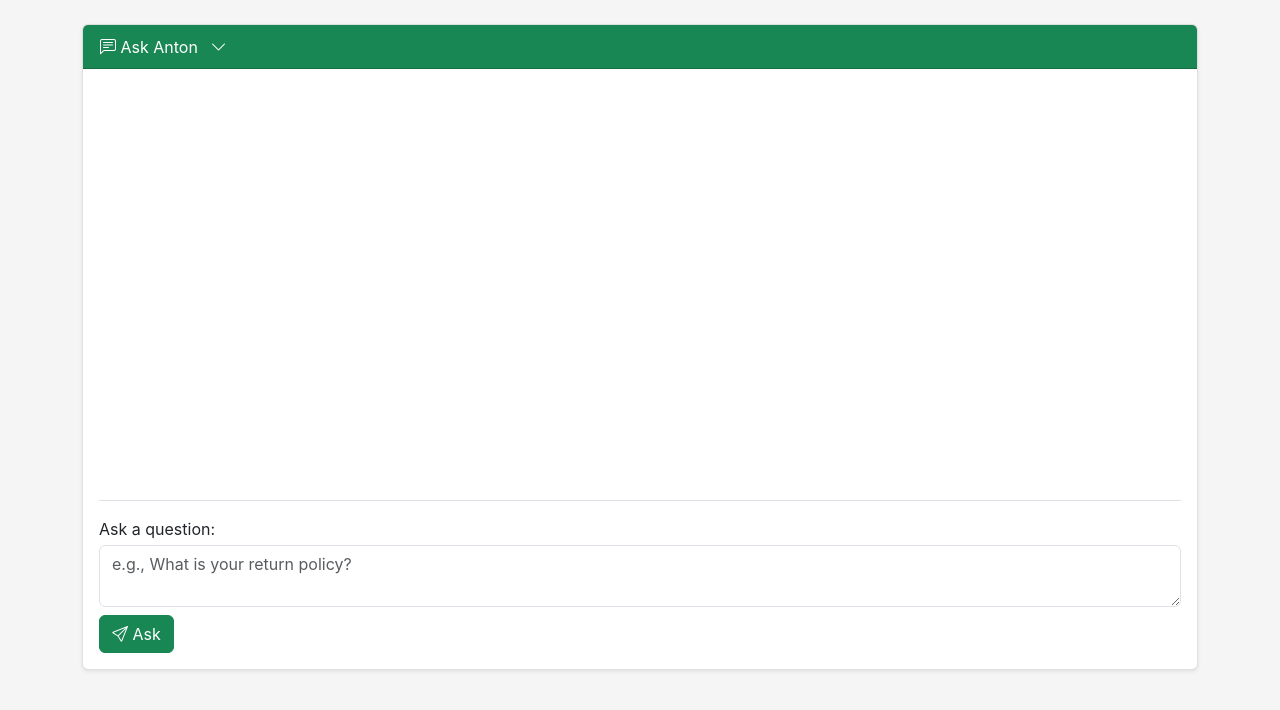
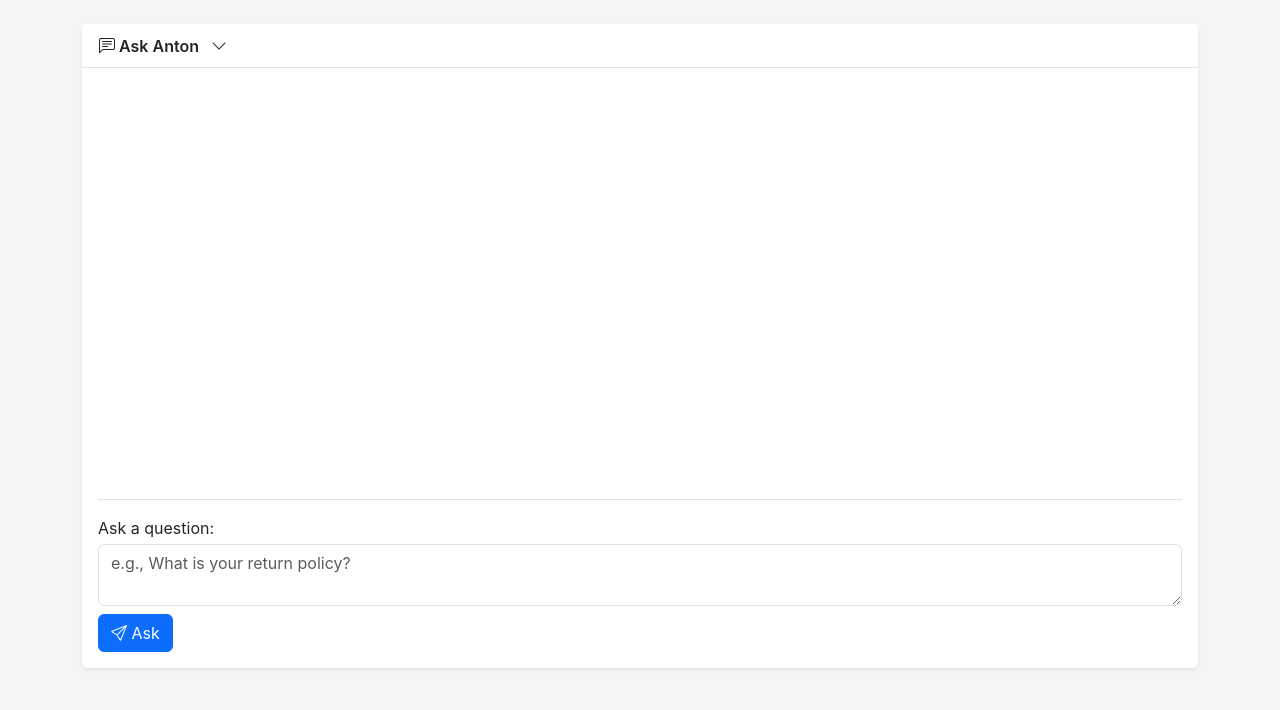
Before and after one commit to evonow/twilio-chatbot, a Flask app: template templates/index.html in a window 1280 px wide. Shown: the part 58-768 px from the top of the page. Run offline with Flask 3, Linux system fonts and the light colour scheme; the template is opened without the code that fills it, so the values that code supplies are empty; parts of the project's set-up code (start-up, migrations or seed data) failed here and were passed over.

Commit message:
Modernize UI with clean, minimal design
- Unified all card headers to white background with subtle borders
- Removed colorful headers (green, blue, yellow, cyan, gray, black)
- Changed all primary action buttons to consistent blue (btn-primary)
- Changed secondary/danger buttons to outline style for cleaner look
- Added modern CSS variables and improved spacing
- Enhanced shadows and border radius for modern feel
- Improved typography with system fonts
- Cleaner upload area with hover effects
- More consistent button styling throughout
- Overall cleaner, more professional appearance

```diff
--- a/templates/index.html
+++ b/templates/index.html
@@ -31,10 +31,10 @@
 
     <div class="container mt-4">
         <!-- Ask Anton (Test Chatbot) -->
-        <div class="card mb-4">
-            <div class="card-header bg-success text-white">
+        <div class="card mb-4 border-0 shadow-sm">
+            <div class="card-header bg-white border-bottom">
                 <h5 class="mb-0">
-                    <button class="btn btn-link text-white text-decoration-none p-0" type="button" data-bs-toggle="collapse" data-bs-target="#testChatbotCollapse" aria-expanded="true" aria-controls="testChatbotCollapse">
+                    <button class="btn btn-link text-dark text-decoration-none p-0 fw-semibold" type="button" data-bs-toggle="collapse" data-bs-target="#testChatbotCollapse" aria-expanded="true" aria-controls="testChatbotCollapse">
                         <i class="bi bi-chat-left-text"></i> Ask Anton
                         <i class="bi bi-chevron-down ms-2"></i>
                     </button>
@@ -64,7 +64,7 @@
                                   placeholder="e.g., What is your return policy?"></textarea>
                     </div>
                     <div class="d-flex justify-content-start">
-                        <button class="btn btn-success" id="queryBtn">
+                        <button class="btn btn-primary" id="queryBtn">
                             <i class="bi bi-send"></i> Ask
                         </button>
                     </div>
@@ -75,10 +75,10 @@
 
         {% if user_role == 'Admin' %}
         <!-- Upload Section -->
-        <div class="card mb-4">
-            <div class="card-header bg-primary text-white">
+        <div class="card mb-4 border-0 shadow-sm">
+            <div class="card-header bg-white border-bottom">
                 <h5 class="mb-0">
-                    <button class="btn btn-link text-white text-decoration-none p-0" type="button" data-bs-toggle="collapse" data-bs-target="#uploadFilesCollapse" aria-expanded="true" aria-controls="uploadFilesCollapse">
+                    <button class="btn btn-link text-dark text-decoration-none p-0 fw-semibold" type="button" data-bs-toggle="collapse" data-bs-target="#uploadFilesCollapse" aria-expanded="true" aria-controls="uploadFilesCollapse">
                         <i class="bi bi-cloud-upload"></i> Upload Files
                         <i class="bi bi-chevron-down ms-2"></i>
                     </button>
@@ -227,10 +227,10 @@
         </div>
 
         <!-- Knowledge Base Management -->
-        <div class="card mb-4">
-            <div class="card-header bg-warning text-dark">
+        <div class="card mb-4 border-0 shadow-sm">
+            <div class="card-header bg-white border-bottom">
                 <h5 class="mb-0">
-                    <button class="btn btn-link text-dark text-decoration-none p-0" type="button" data-bs-toggle="collapse" data-bs-target="#knowledgeBaseCollapse" aria-expanded="true" aria-controls="knowledgeBaseCollapse">
+                    <button class="btn btn-link text-dark text-decoration-none p-0 fw-semibold" type="button" data-bs-toggle="collapse" data-bs-target="#knowledgeBaseCollapse" aria-expanded="true" aria-controls="knowledgeBaseCollapse">
                         <i class="bi bi-database"></i> Knowledge Base
                         <i class="bi bi-chevron-down ms-2"></i>
                     </button>
@@ -240,10 +240,10 @@
             <div class="card-body">
                 <div id="kbInfo" class="mb-3"></div>
                 <div class="d-flex gap-2 mb-3">
-                    <button class="btn btn-info" id="analyzeFaqsBtn">
+                    <button class="btn btn-outline-primary" id="analyzeFaqsBtn">
                         <i class="bi bi-graph-up"></i> Analyze FAQs
                     </button>
-                    <button class="btn btn-danger" id="clearKbBtn">
+                    <button class="btn btn-outline-danger" id="clearKbBtn">
                         <i class="bi bi-trash"></i> Clear Knowledge Base
                         <small class="d-block text-muted">⚠️ This cannot be undone!</small>
                     </button>
@@ -282,10 +282,10 @@
         </div>
 
         <!-- GitLab Integration -->
-        <div class="card mb-4">
-            <div class="card-header bg-secondary text-white">
+        <div class="card mb-4 border-0 shadow-sm">
+            <div class="card-header bg-white border-bottom">
                 <h5 class="mb-0">
-                    <button class="btn btn-link text-white text-decoration-none p-0" type="button" data-bs-toggle="collapse" data-bs-target="#gitlabCollapse" aria-expanded="false" aria-controls="gitlabCollapse">
+                    <button class="btn btn-link text-dark text-decoration-none p-0 fw-semibold" type="button" data-bs-toggle="collapse" data-bs-target="#gitlabCollapse" aria-expanded="false" aria-controls="gitlabCollapse">
                         <i class="bi bi-git"></i> GitLab Integration
                         <i class="bi bi-chevron-down ms-2"></i>
                     </button>
```
